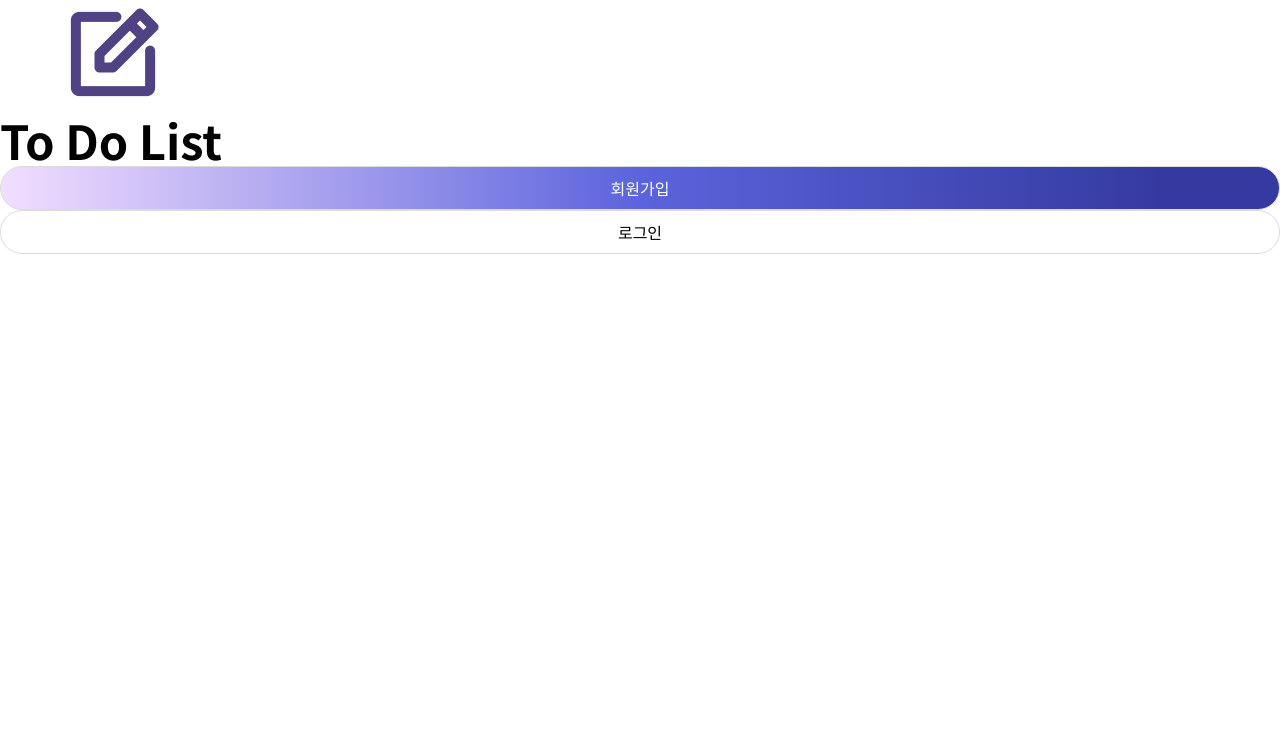
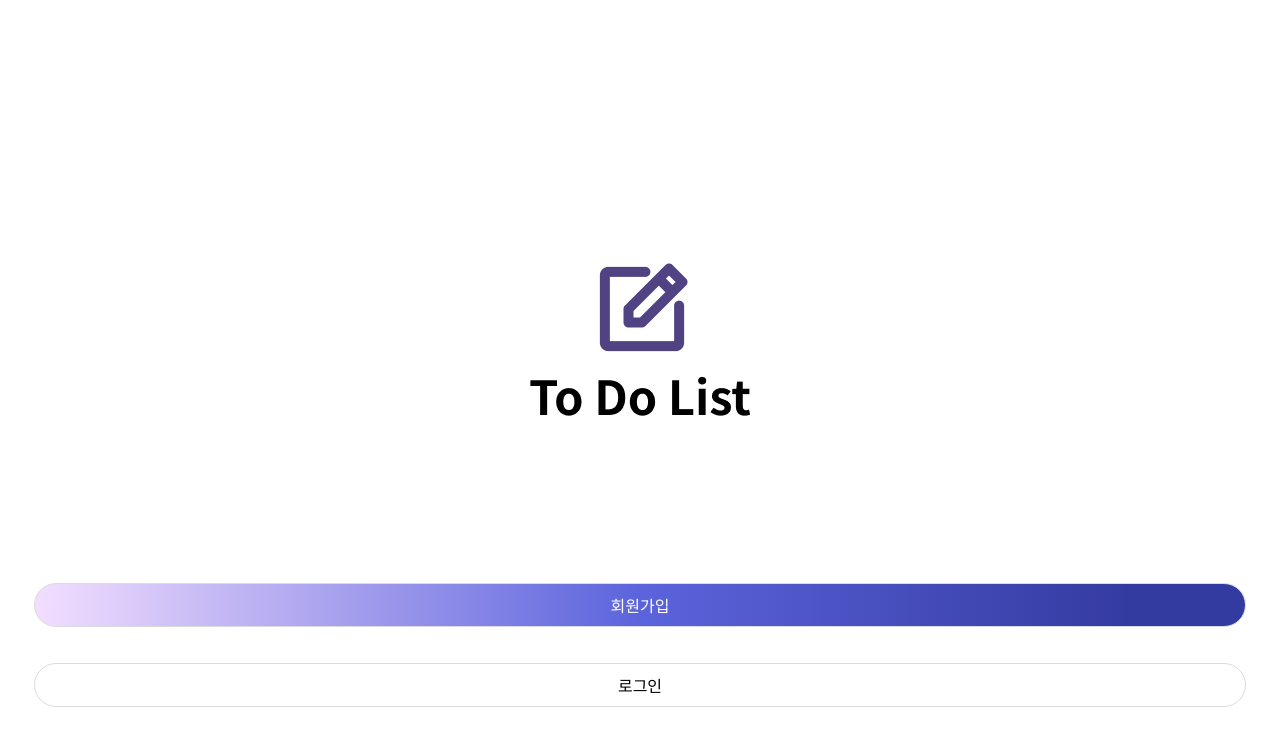
Before and after one commit to SEMINSEMINSEMIN/SEMINSEMINSEMIN-wanted-pre-onboarding-frontend, a React (Create React App) app: page / in a window 1280 px wide. Shown: the top 746 px of the page. Built offline with nearby package versions, Linux system fonts and the light colour scheme.

Commit message:
Style: 홈페이지 스타일링 #24 * 특이사항: BtnsOnLogIn과 BtnsOnLogout을 Btns 폴더 하에 같이 넣고, btns.style.js를 그 둘의 공통 스타일으로

```diff
--- a/src/components/home/BtnsOnLogin/BtnsOnLogIn.jsx
+++ b/src/components/home/Btns/BtnsOnLogIn.jsx
@@ -1,11 +1,12 @@
 import Button from "../../common/Button/Button";
+import BtnsCont from "./btns.style";
 import useBtnsOnLogin from "../hooks/useBtnsOnLogin";
 
 export default function BtnsOnLogIn({ handleLogoutClick }) {
     const { handleTodoClick } = useBtnsOnLogin();
 
     return (
-        <>
+        <BtnsCont>
             <Button
                 type="button"
                 className="home gradient"
@@ -20,6 +21,6 @@ export default function BtnsOnLogIn({ handleLogoutClick }) {
             >
                 로그아웃
             </Button>
-        </>
+        </BtnsCont>
     );
 }
--- a/src/components/home/BtnsOnLogout/BtnsOnLogout.jsx
+++ b/src/components/home/Btns/BtnsOnLogout.jsx
@@ -1,10 +1,11 @@
 import Button from "../../common/Button/Button";
+import BtnsCont from "./btns.style";
 import useBtnsOnLogout from "../hooks/useBtnsOnLogout";
 
 export default function BtnsOnLogout() {
     const { handleSignUpClick, handleSignInClick } = useBtnsOnLogout();
     return (
-        <>
+        <BtnsCont>
             <Button
                 type="button"
                 className="home gradient"
@@ -19,6 +20,6 @@ export default function BtnsOnLogout() {
             >
                 로그인
             </Button>
-        </>
+        </BtnsCont>
     );
 }
--- /dev/null
+++ b/src/components/home/Btns/btns.style.js
@@ -0,0 +1,17 @@
+import styled from "styled-components";
+
+const BtnsCont = styled.div`
+    padding: 0 34px 106px;
+    margin-top: calc((16600 / 820) * 1vh);
+    & button {
+        transition: all 0.3s cubic-bezier(.25,.8,.25,1);
+    }
+    & button:first-child {
+        margin-bottom: 36px;
+    }
+    & button:hover {
+        box-shadow: 0 14px 28px rgba(0,0,0,0.25), 0 10px 10px rgba(0,0,0,0.22);
+    }
+`;
+
+export default BtnsCont;
--- a/src/components/home/Logo/logo.style.js
+++ b/src/components/home/Logo/logo.style.js
@@ -1,6 +1,8 @@
 import styled from "styled-components";
 
 const LogoCont = styled.h1`
+    padding-top: calc((26100 / 820) * 1vh);
+    text-align: center;
 `;
 
 export default LogoCont;
--- a/src/pages/Home.jsx
+++ b/src/pages/Home.jsx
@@ -1,7 +1,7 @@
 import React, { useContext } from "react";
 import Logo from "../components/home/Logo/Logo";
-import BtnsOnLogIn from "../components/home/BtnsOnLogin/BtnsOnLogIn";
-import BtnsOnLogout from "../components/home/BtnsOnLogout/BtnsOnLogout";
+import BtnsOnLogIn from "../components/home/Btns/BtnsOnLogIn";
+import BtnsOnLogout from "../components/home/Btns/BtnsOnLogout";
 import AuthContext from "../context/AuthContext";
 
 export default function Home() {
```
